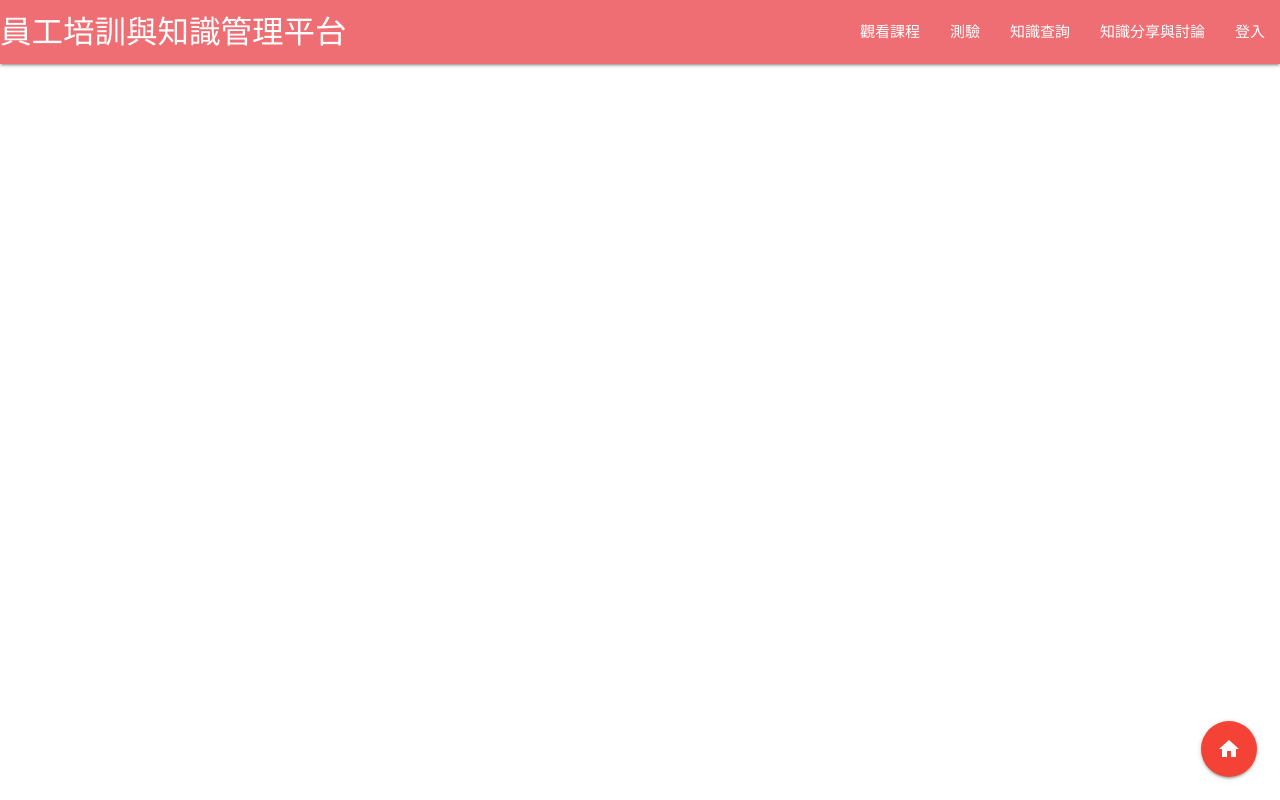
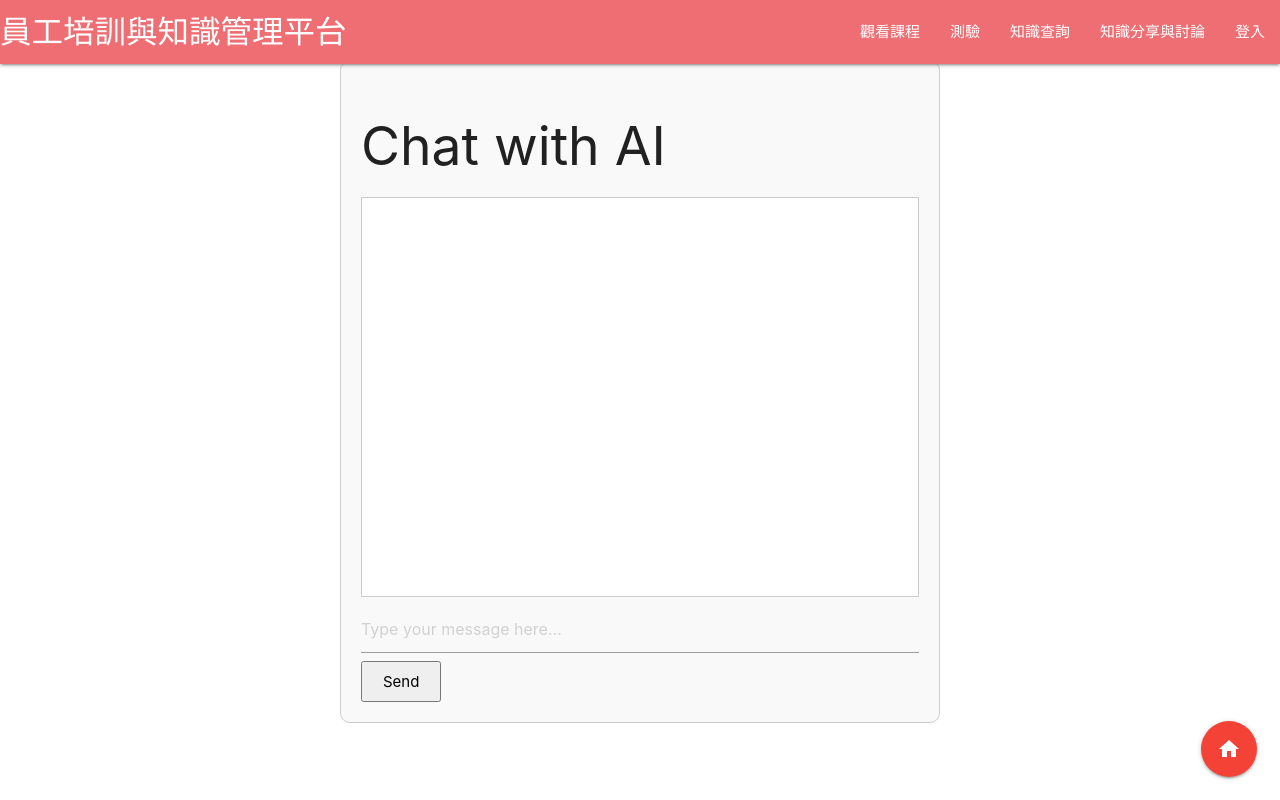
Before and after one commit to Bryan-Eva/AI-Project, a Flask app: page /search in a window 1280 px wide. Run offline with Flask 3, Linux system fonts and the light colour scheme.

Commit message:
integrate chat instance into server

```diff
--- a/app.py
+++ b/app.py
@@ -1,28 +1,55 @@
 from flask import Flask, request, render_template
 import json
 import random
+from flask_socketio import SocketIO, emit
+from chat import get_default_chat_instance
 
 app = Flask(__name__)
 
-with open("demo data/navigation.json", encoding='utf-8') as f:
+socketio = SocketIO(app, async_mode="eventlet")
+
+chat_instance = None
+
+
+@socketio.on("client_event")
+def client_msg(msg):
+    print(f"Message from client: {msg.get('data')}")
+    for chunk in chat_instance.ask_stream(msg.get("data")):
+        if answer_chunk := chunk.get("answer"):
+            emit("server_response", {"data": answer_chunk})
+            socketio.sleep(0.01)
+    emit("server_response_end", {"data": "End of response"})
+
+
+@socketio.on("connect")
+def connected_msg():
+    emit("server_response", {"data": "Connected"})
+    emit("server_response_end", {"data": "End of response"})
+
+
+@socketio.on("disconnect")
+def disconnected_msg():
+    print("Client disconnected")
+
+
+with open("demo data/navigation.json", encoding="utf-8") as f:
     navigation = json.load(f)
 
 
 @app.route("/")
 def index():
-    with open("demo data/member.json", encoding='utf-8') as f:
+    with open("demo data/member.json", encoding="utf-8") as f:
         members = json.load(f)
 
     return render_template("index.html", navigation=navigation, members=members)
 
 
-@ app.route("/search")
+@app.route("/search")
 def search():
-
     return render_template("search.html", navigation=navigation)
 
 
-@ app.route("/test")
+@app.route("/test")
 def test():
     items = get_demo_test()
     random.shuffle(items)
@@ -30,7 +57,7 @@ def test():
 
 
 def get_demo_test():
-    with open("demo data/test.json", encoding='utf-8') as f:
+    with open("demo data/test.json", encoding="utf-8") as f:
         return json.load(f)
 
 
@@ -40,37 +67,51 @@ def submit():
     answers = list(data.items())
     answers = list(map(lambda x: (int(x[0]), int(x[1])), answers))
     question_numbers = list(map(lambda x: x[0], answers))
-    correct_answers = list(filter(
-        lambda x: x['questionNumber'] in question_numbers, get_demo_test()))
+    correct_answers = list(
+        filter(lambda x: x["questionNumber"] in question_numbers, get_demo_test())
+    )
     correct_answers = sorted(
-        correct_answers, key=lambda x: question_numbers.index(x['questionNumber']))
+        correct_answers, key=lambda x: question_numbers.index(x["questionNumber"])
+    )
     correct_count = 0
     for answer, correct_answer in zip(answers, correct_answers):
-        correct_answer['userAnswer'] = answer[1]
-        if(correct_answer['correctIndex'] == answer[1]) :
+        correct_answer["userAnswer"] = answer[1]
+        if correct_answer["correctIndex"] == answer[1]:
             correct_count += 1
-    return render_template("test_result.html", navigation=navigation,  items=correct_answers,correct_count=correct_count)
+    return render_template(
+        "test_result.html",
+        navigation=navigation,
+        items=correct_answers,
+        correct_count=correct_count,
+    )
 
 
-@ app.route("/course")
+@app.route("/course")
 def course():
     courses = get_demo_course()
     return render_template("course.html", navigation=navigation, items=courses)
 
 
 def get_demo_course():
-    with open("demo data/course.json", encoding='utf-8') as f:
+    with open("demo data/course.json", encoding="utf-8") as f:
         return json.load(f)
 
 
-@ app.route("/discuss")
+@app.route("/discuss")
 def discuss():
     return render_template("discuss.html", navigation=navigation)
 
 
-if __name__ == "__main__":
-    app.run(debug=True)
+def start_server(chat=None):
+    global chat_instance
+
+    if chat:
+        chat_instance = chat
+    else:
+        chat_instance = get_default_chat_instance()
+
+    socketio.run(app, host="127.0.0.1", port=5555, debug=True)
 
 
-def start_server():
-    app.run()
+if __name__ == "__main__":
+    start_server()
--- a/main.py
+++ b/main.py
@@ -1,8 +1,9 @@
 import app
+from chat import get_default_chat_instance
 
 
 def main():
-    app.start_server()
+    app.start_server(get_default_chat_instance())
 
 
 if "__main__" == __name__:
--- a/templates/search.html
+++ b/templates/search.html
@@ -1,10 +1,106 @@
 {% extends 'base.html' %}
 {% block style %}
 <style>
+    .chat-container {
+        max-width: 600px;
+        margin: 0 auto;
+        padding: 20px;
+        border: 1px solid #ccc;
+        border-radius: 10px;
+        background-color: #f9f9f9;
+    }
+
+    .chat-box {
+        height: 400px;
+        overflow-y: scroll;
+        border: 1px solid #ccc;
+        padding: 10px;
+        margin-bottom: 10px;
+        background-color: #fff;
+    }
+
+    .chat-input {
+        width: calc(100% - 60px);
+        padding: 10px;
+        margin-right: 10px;
+    }
+
+    .chat-button {
+        padding: 10px 20px;
+    }
+
+    .message {
+        margin-bottom: 10px;
+    }
+
+    .message.user {
+        text-align: right;
+    }
+
+    .message.bot {
+        text-align: left;
+    }
 </style>
 {% endblock %}
 {% block content %}
-<div class="container">
+<div class="chat-container">
+    <h2>Chat with AI</h2>
+    <div class="chat-box" id="chat-box"></div>
+    <input type="text" id="chat-input" class="chat-input" placeholder="Type your message here...">
+    <button id="chat-button" class="chat-button">Send</button>
+</div>
 
-</div>
+<script src="https://cdn.socket.io/4.8.1/socket.io.min.js"></script>
+<script src="https://cdn.jsdelivr.net/npm/marked/marked.min.js"></script>
+<script type="text/javascript">
+    document.addEventListener("DOMContentLoaded", function () {
+        var socket = io.connect('http://127.0.0.1:5555');
+        var chatBox = document.getElementById("chat-box");
+        var chatInput = document.getElementById("chat-input");
+        var chatButton = document.getElementById("chat-button");
+        var botMessage = "";
+
+        socket.on('connect', function () {
+            socket.emit('connect_event', { data: 'User connected!' });
+        });
+
+        socket.on('server_response', function (msg) {
+            botMessage += msg.data;
+            var lastMessage = chatBox.lastChild;
+            if (lastMessage && lastMessage.className.includes("bot")) {
+                lastMessage.innerHTML = "Bot: " + marked.parse(botMessage);
+            } else {
+                var message = document.createElement("div");
+                message.className = "message bot";
+                message.innerHTML = "Bot: " + marked.parse(botMessage);
+                chatBox.appendChild(message);
+            }
+            chatBox.scrollTop = chatBox.scrollHeight;
+        });
+
+        socket.on('server_response_end', function () {
+            botMessage = "";
+        });
+
+        chatButton.addEventListener("click", function () {
+            var userMessage = chatInput.value;
+            if (userMessage.trim() !== "") {
+                var message = document.createElement("div");
+                message.className = "message user";
+                message.textContent = "You: " + userMessage;
+                chatBox.appendChild(message);
+                chatBox.scrollTop = chatBox.scrollHeight;
+
+                socket.emit('client_event', { data: userMessage });
+                chatInput.value = "";
+            }
+        });
+
+        chatInput.addEventListener("keypress", function (e) {
+            if (e.key === "Enter") {
+                chatButton.click();
+            }
+        });
+    });
+</script>
 {% endblock %}
```
Also changed, not shown: chat.py (+13 -8 lines), testchat.py (+28 -2 lines), 1 other file.
